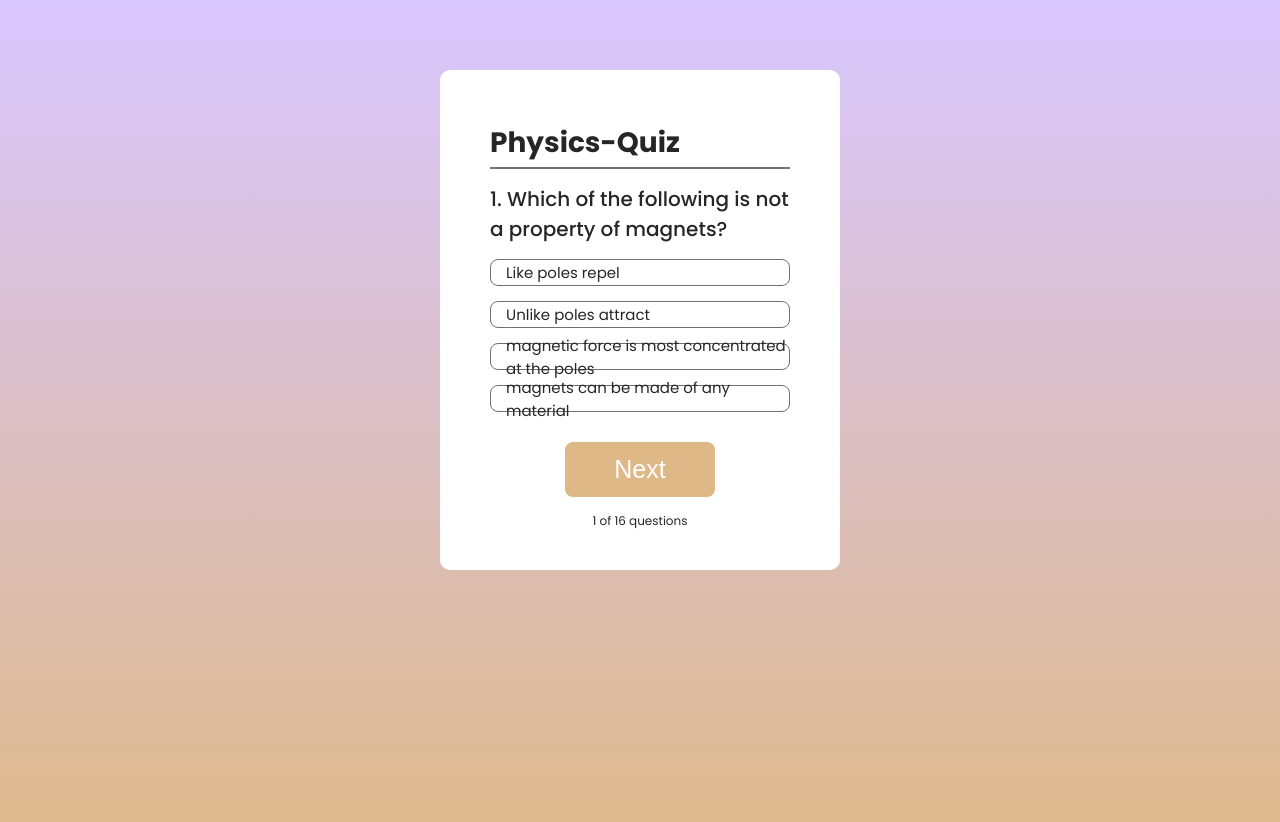
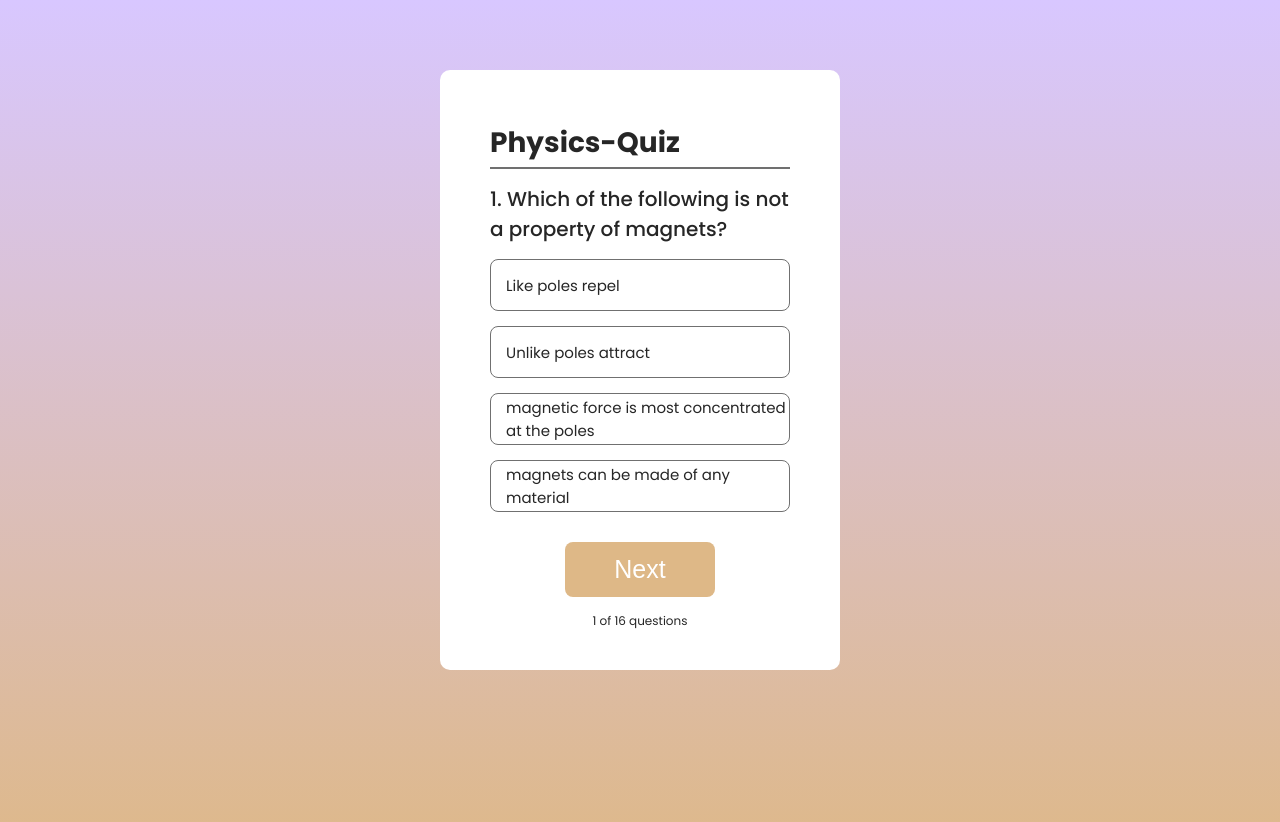
Before and after one commit to Skidrow65/QuizApp, a React (Vite) app: page / in a window 1280 px wide. Shown: the top 822 px of the page. Built offline with nearby package versions, Linux system fonts and the light colour scheme.

Commit message:
Update Quiz.css

```diff
--- a/src/Components/Quiz/Quiz.css
+++ b/src/Components/Quiz/Quiz.css
@@ -28,7 +28,7 @@
 .container ul li{
     display: flex;
     align-items: center;
-    height: 25px;
+    height: 50px;
     border-radius: 8px;
     padding-left: 15px;
     border: 1px solid #707070;
```
